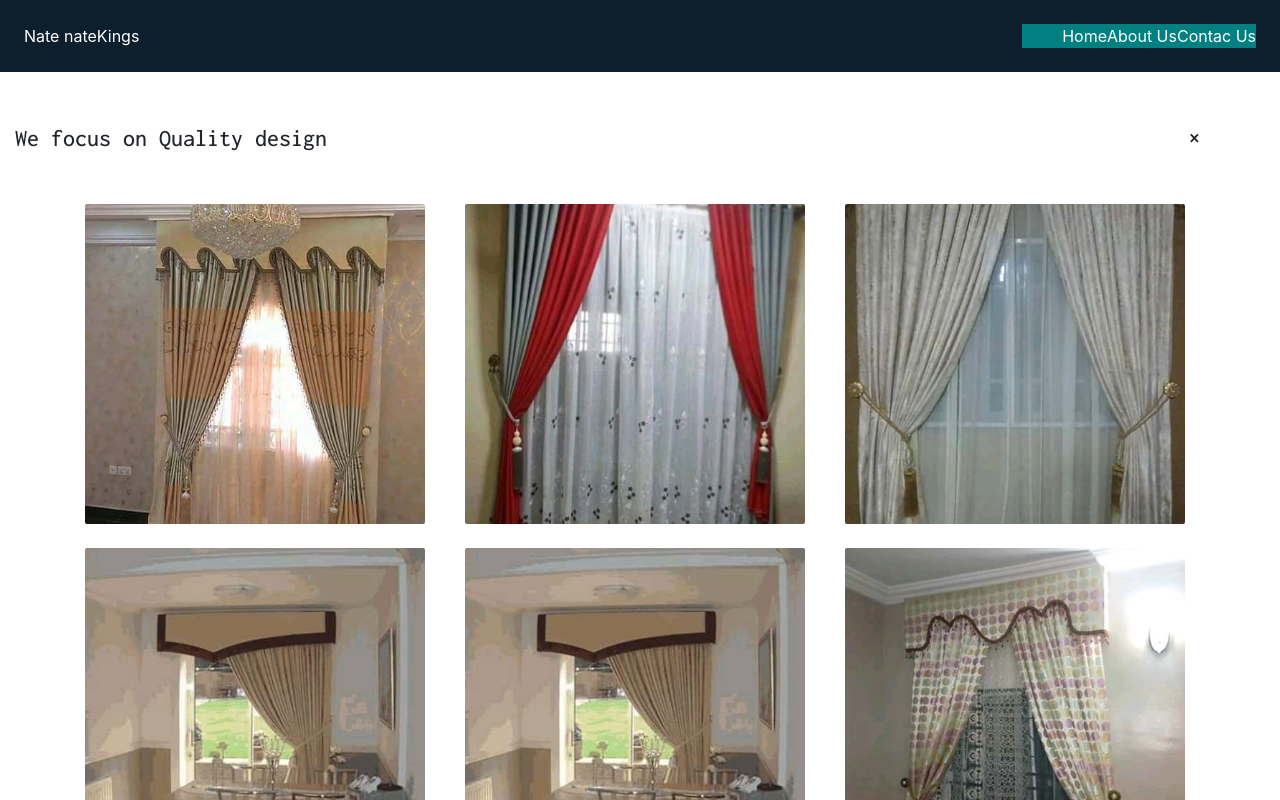
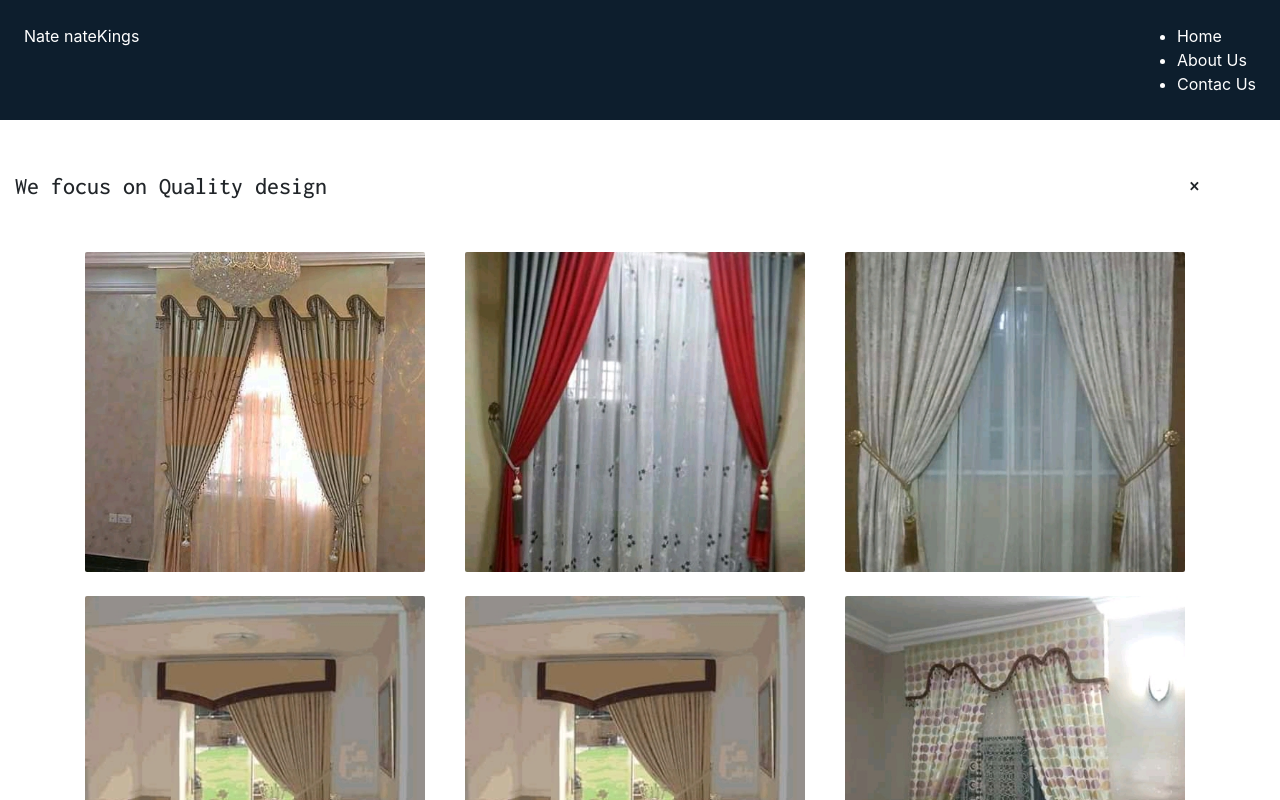
Before and after one commit to KelahKelah/Special-Effects-javascript-, a React (Create React App) app: page / in a window 1280 px wide. Shown: the top 800 px of the page. Built offline with nearby package versions, Linux system fonts and the light colour scheme.

Commit message:
moved style for custom-menu from home.css to header.css

```diff
--- a/src/pages/home/home.css
+++ b/src/pages/home/home.css
@@ -3,11 +3,6 @@
     color: #fff;
     display: flex;
     justify-content: space-between;
-}
-.custom-menu {
-    list-style: none;
-    display: flex;
-    background-color: teal;
 }
 .rowTwo {
     font-family: 'Inconsolata', monospace;
```
